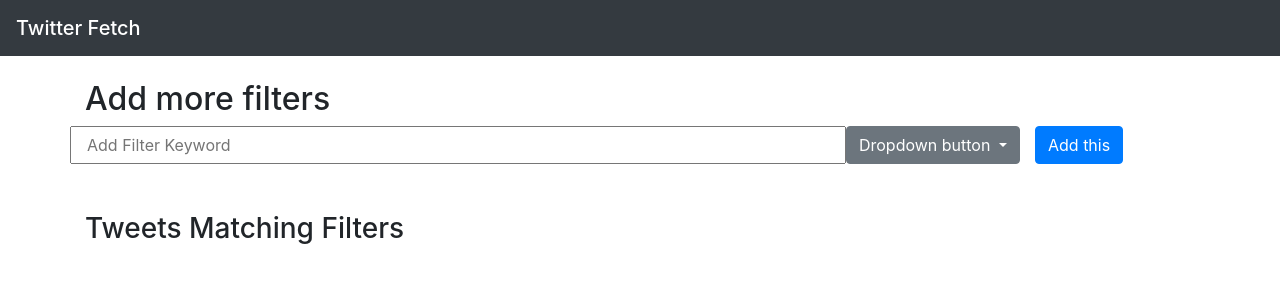
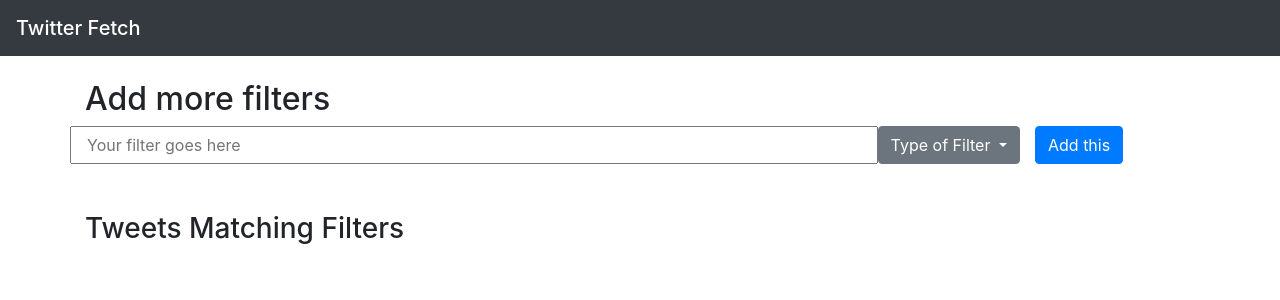
Before and after one commit to HellBringer419/twiiter-fetch, an Angular app: page /start in a window 1280 px wide. Shown: the top 300 px of the page. Built offline with nearby package versions, Linux system fonts and the light colour scheme.

Commit message:
add filter functionality added in frontend page 2

```diff
--- a/src/app/initial-form/initial-form.component.ts
+++ b/src/app/initial-form/initial-form.component.ts
@@ -101,10 +101,10 @@
 
   submitForm(): void {
     if (this.filters != null && this.filters.length > 0) {
-      const addFilters: SenderAddFilter = {
+      const senderAddFilter: SenderAddFilter = {
         add: this.filters
       }
-      this.http.post("/add_filter", addFilters).subscribe();
+      this.http.post("/add_filter", senderAddFilter).subscribe();
       this.router.navigate(['/start']);
     }
     else {
--- a/src/app/main-form/main-form.component.html
+++ b/src/app/main-form/main-form.component.html
@@ -1,20 +1,18 @@
 <h2> Add more filters </h2>
 <div class="row  justify-content-md-center">
-    <input type="text" name="new-filter" placeholder="Add Filter Keyword" class="col" />
+    <input type="text" name="new-filter" [(ngModel)]="filterText" placeholder="Your filter goes here" class="col" />
     <!-- <div class="col-md-auto"> -->
         <div class="dropdown">
             <button class="btn btn-secondary dropdown-toggle" type="button" id="dropdownMenuButton" data-toggle="dropdown"
                 aria-haspopup="true" aria-expanded="false">
-                Dropdown button
+                Type of Filter
             </button>
-            <div class="dropdown-menu" aria-labelledby="dropdownMenuButton">
-                <a class="dropdown-item" href="#">Action</a>
-                <a class="dropdown-item" href="#">Another action</a>
-                <a class="dropdown-item" href="#">Something else here</a>
-            </div>
+            <ul class="dropdown-menu" aria-labelledby="dropdownMenuButton">
+                <li class="dropdown-item" *ngFor="let type of filterTypes" (click)="selectType(type)"> {{type}} </li>
+            </ul>
         </div>
     <div class="col col-lg-2">
-        <button type="button" class="btn btn-primary"> Add this </button>
+        <button type="button" class="btn btn-primary" (click)="addFilter(filterText, filterType)"> Add this </button>
     </div>
 </div>
 <br />
--- a/src/app/main-form/main-form.component.ts
+++ b/src/app/main-form/main-form.component.ts
@@ -2,6 +2,8 @@
 import { HttpClient } from '@angular/common/http';
 import { TWEETS } from '../mock-tweets';
 import { Tweet } from '../tweet';
+import { Filter } from '../filter-json/filter';
+import { SenderAddFilter } from '../filter-json/sender-add-filter';
 
 @Component({
   selector: 'app-main-form',
@@ -11,6 +13,14 @@
 export class MainFormComponent implements OnInit {
   tweets: Tweet[] = [];
 
+  filterTypes : string[] = [
+    "follower",
+    "keyword",
+    "hashtag"
+  ];
+  filterText: string;
+  filterType: string;
+
   constructor(private http: HttpClient) {
     // http.get("/tweets").subscribe(response => this.tweets.push(response['data']));
   }
@@ -18,4 +28,34 @@
   ngOnInit(): void {
   }
 
+  selectType(filterType: string): void {
+    this.filterType = filterType;
+  }
+
+  addFilter(filterText: string, filterType: string): void {
+    let toAddFilter: Filter = {
+      value: filterText,
+      tag: filterType,
+      id: null
+    }
+    if (filterType === "follower") {
+      toAddFilter.value = "@" + filterText;
+    }
+    else if (filterType === "keyword") {
+      toAddFilter.value = filterText;
+    }
+    else if (filterType === "hashtag") {
+      toAddFilter.value = "#" + filterText;
+    }
+    else {
+      // test this filter
+    }
+
+    const senderAddFilter: SenderAddFilter = {
+      add: [toAddFilter]
+    }
+    this.http.post("/add_filter", senderAddFilter).subscribe();
+    this.filterText = "";
+  }
+
 }
```
